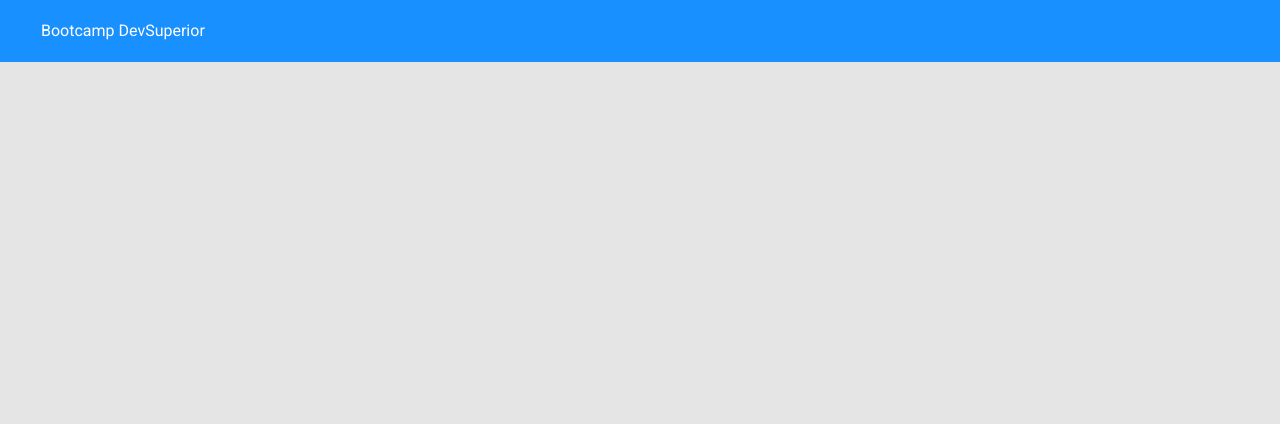
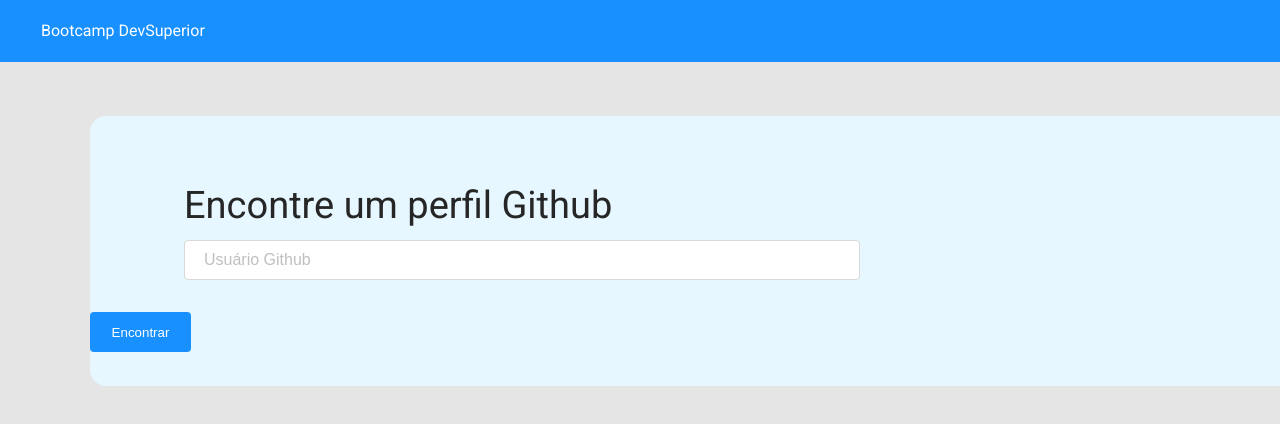
Before and after one commit to marciogama/github-user-search, a React (Create React App) app: page /search in a window 1280 px wide. Shown: the top 424 px of the page. Built offline with nearby package versions, Linux system fonts and the light colour scheme.

Commit message:
Routes adjusts and page search

```diff
--- a/src/App.tsx
+++ b/src/App.tsx
@@ -1,11 +1,10 @@
-import Navbar from "./core/components/Navbar";
-import './App.css'
+import './App.css';
 import Routes from "./Routes";
 
 const App = () => {
     return (
         <Routes />
-    )
+    );
 };
 
 export default App;
--- a/src/Routes.tsx
+++ b/src/Routes.tsx
@@ -1,22 +1,18 @@
 import React from 'react';
 import { BrowserRouter, Switch, Route } from 'react-router-dom';
 import Navbar from './core/components/Navbar';
-import After from './pages/After';
-import Before from './pages/Before';
+import Search from './pages/Search';
 import Home from './pages/Home';
 
 const Routes = () => (
     <BrowserRouter>
         <Navbar />
         <Switch>
-            <Route path="/" exact>
+            <Route exact path="/">
                 <Home />
             </Route>
-            <Route path="/before">
-                <Before />
-            </Route>
-            <Route path="/after">
-                <After />
+            <Route exact path="/search">
+                <Search />
             </Route>
         </Switch>
     </BrowserRouter>
--- a/src/core/components/Navbar/index.tsx
+++ b/src/core/components/Navbar/index.tsx
@@ -7,7 +7,6 @@ const Navbar = () => (
             <Link to="/" className="nav-logo-link">
                 <h4 className="navbar-logo-text">Bootcamp DevSuperior</h4>
             </Link>
-
         </div>
     </nav>
 );
--- a/src/pages/After/index.tsx
+++ /dev/null
@@ -1,9 +0,0 @@
-import React from 'react';
-
-const After = () => (
-    <div>
-        <h1>After</h1>
-    </div>
-);
-
-export default After;
--- a/src/pages/Before/index.tsx
+++ /dev/null
@@ -1,9 +0,0 @@
-import React from 'react';
-
-const Before = () => (
-    <div>
-        <h1>Before</h1>
-    </div>
-);
-
-export default Before;
--- a/src/pages/Home/index.tsx
+++ b/src/pages/Home/index.tsx
@@ -21,7 +21,7 @@ const Home = () => (
             <br />
             Mateusz Wierzbicki: antforfigma@gmail.com
             </p>
-            <Link to="/before" className="home-link">
+            <Link to="/search" className="home-link">
                 <SimpleButton text="Começar" />
             </Link>
         </div>
--- /dev/null
+++ b/src/pages/Search/index.tsx
@@ -0,0 +1,41 @@
+import axios from 'axios';
+import React, { useState } from 'react';
+import SimpleButton from '../../core/components/Button';
+
+import './styles.css';
+
+const BASE_URL = 'https://api.github.com/users';
+
+function Search() {
+    const [searchValue, setSearchValue] = useState('');
+
+    const handleSubmit = (event: React.FormEvent<HTMLFormElement>) => {
+        event.preventDefault()
+        console.log(`${BASE_URL}/${searchValue}`)
+        axios(`${BASE_URL}/${searchValue}`)
+    }
+    return (
+        <div className="container-search">
+
+            <h1 className="title-search">Encontre um perfil Github</h1>
+            <form className="form-sarch" onSubmit={handleSubmit}>
+                <input
+                    type="text"
+                    className="input-search"
+                    placeholder="Usuário Github"
+                    value={searchValue}
+                    onChange={event => setSearchValue(event.target.value)}
+                />
+
+                <SimpleButton text="Encontrar" />
+
+            </form>
+
+        </div>
+
+    );
+}
+
+
+
+export default Search;
--- /dev/null
+++ b/src/pages/Search/styles.css
@@ -0,0 +1,40 @@
+.container-search {
+    margin: 116px 99px 514px 90px;
+    width: 1251px;
+    height: 270px;
+    left: 0px;
+    top: 0px;
+    background: #E6F7FF;
+    border-radius: 16px;
+}
+
+.title-search {
+    padding-top: 66px;
+    padding-left: 94px;
+    font-style: normal;
+    font-weight: 500;
+    font-size: 38px;
+    line-height: 46px;
+    color: #262626;
+    margin-bottom: 12px;
+}
+
+.input-search {
+    width: 676px;
+    height: 40px;
+    background: #FFFFFF;
+    border: 1px solid #D9D9D9;
+    box-sizing: border-box;
+    border-radius: 4px;
+    margin-left: 94px;
+    margin-bottom: 32px;
+    font-size: 16px;
+    line-height: 24px;
+}
+
+.input-search::placeholder {
+
+    padding-top: calc(50% - 24px/2);
+    padding-left: 17px;
+    color: #BFBFBF;
+}
```
